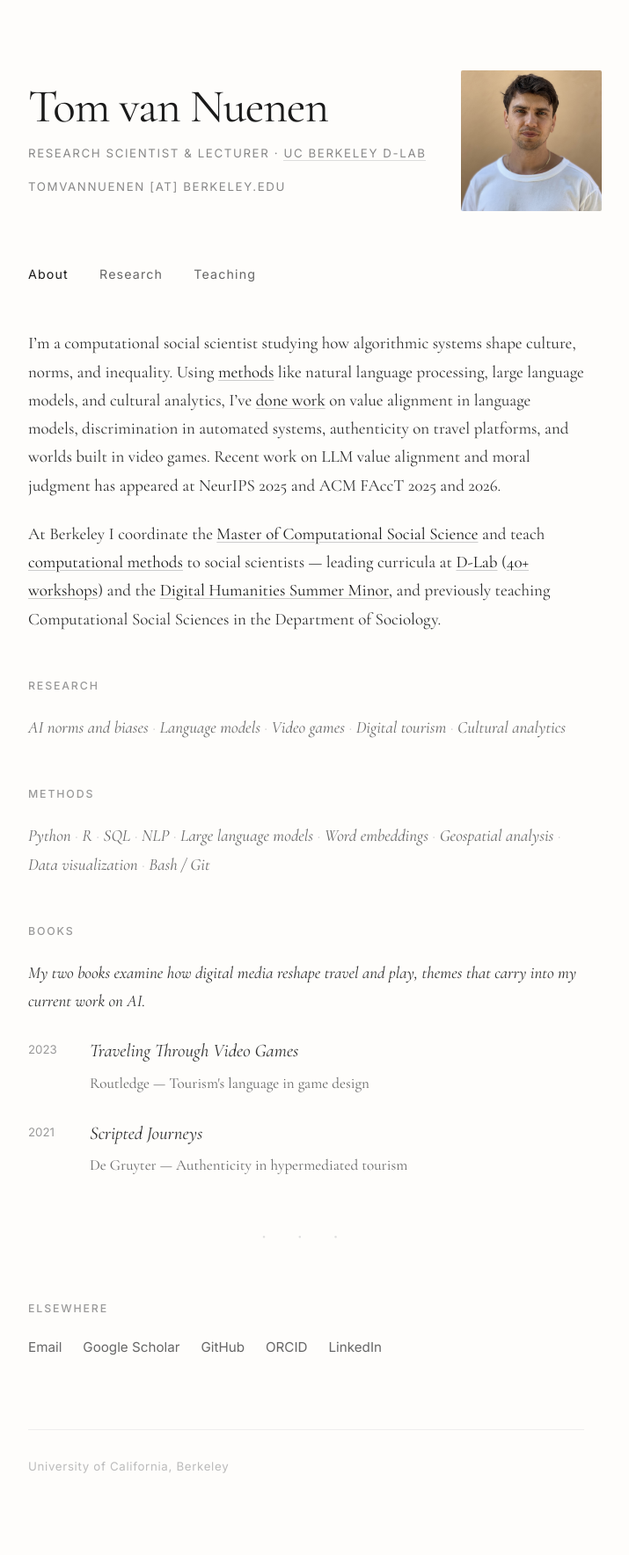
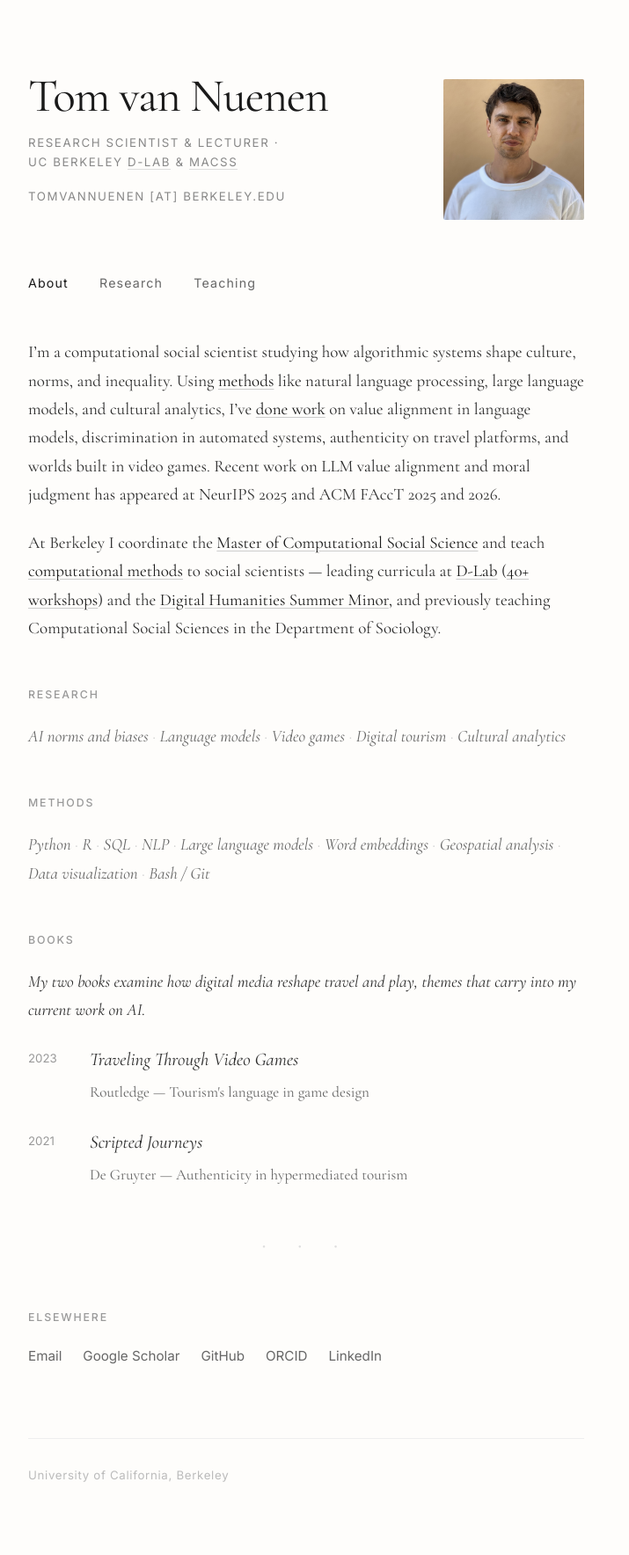
Before and after one commit to tomvannuenen/tomvannuenen.github.io, a Jekyll site: the page built from index.md, in a window 1280 px wide. Shown: the whole page at 88% size, without its empty margins (292-1007 px from the left). Built offline with Jekyll 4.4.1, drawn with Linux system fonts in a browser that asks for light colours.

Commit message:
Add MaCSS to header; make role line wrap gracefully on mobile

```diff
--- a/_layouts/default.html
+++ b/_layouts/default.html
@@ -66,6 +66,9 @@
             text-transform: uppercase;
             color: #888;
             margin-top: 12px;
+        }
+
+        .role .nb {
             white-space: nowrap;
         }
 
@@ -284,8 +287,8 @@
         <header>
             <div>
                 <h1 class="site-title"><a href="/">{{ site.title }}</a></h1>
-                <p class="role">Research Scientist & Lecturer · <a href="https://dlab.berkeley.edu/">UC Berkeley D-Lab</a></p>
-                <p class="role">tomvannuenen [at] berkeley.edu</p>
+                <p class="role"><span class="nb">Research Scientist & Lecturer</span> · <span class="nb">UC Berkeley <a href="https://dlab.berkeley.edu/">D-Lab</a> & <a href="https://macss.berkeley.edu/">MaCSS</a></span></p>
+                <p class="role"><span class="nb">tomvannuenen [at] berkeley.edu</span></p>
             </div>
             <img src="/assets/images/IMG_9676_sm.jpg" alt="{{ site.title }}" class="photo">
         </header>
```
